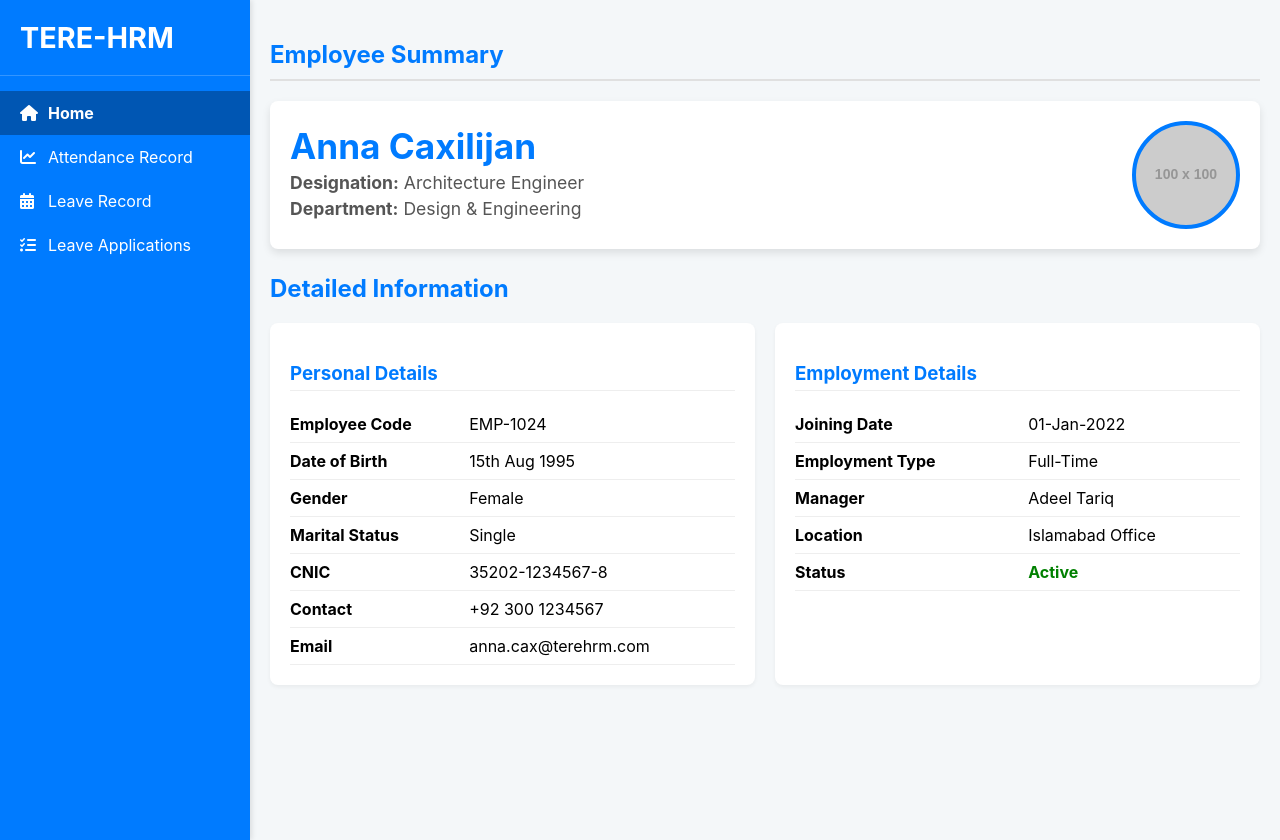
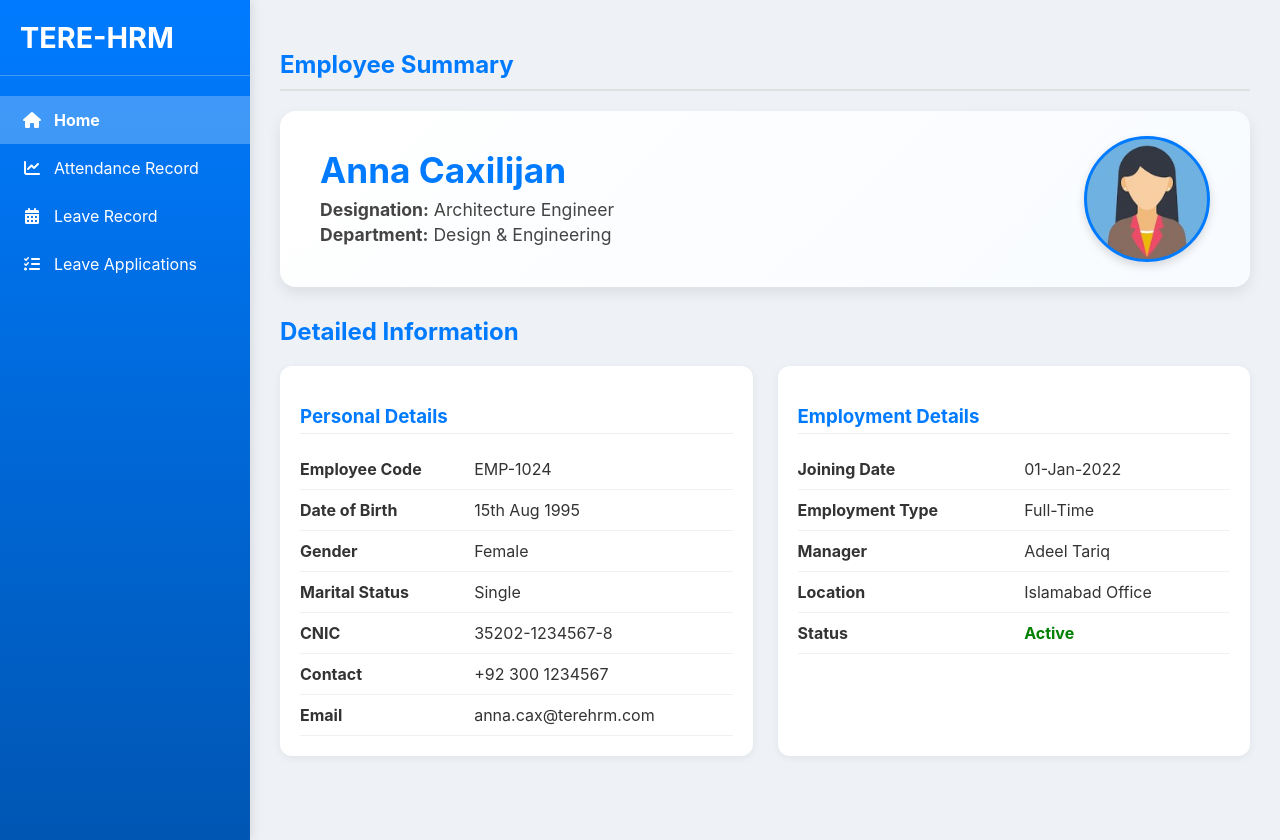
Before and after one commit to Huzaifa9o5/Teresol_Portal_Demo, a plain HTML site: page index.html in a window 1280 px wide. Drawn offline with Linux system fonts and the light colour scheme; placeholder pictures from the web are drawn by us.

Commit message:
latest changes UI

```diff
--- a/index.html
+++ b/index.html
@@ -11,87 +11,132 @@
     <style>
       /* --- Global & Layout Reset --- */
       body {
-        font-family: 'Inter', sans-serif;
-        background-color: #f4f7f9;
+        font-family: "Inter", sans-serif;
+        background-color: #eef2f7;
         margin: 0;
         display: flex;
         min-height: 100vh;
+        color: #333;
       }
-      .dashboard-container { flex-grow: 1; padding: 20px; }
-      .main-content { max-width: 1200px; margin: 0 auto; }
-      h2 { color: #007bff; border-bottom: 2px solid #e0e0e0; padding-bottom: 10px; margin-bottom: 20px; }
-      .summary-card {
-        background-color: white;
-        padding: 20px;
-        border-radius: 8px;
-        box-shadow: 0 2px 4px rgba(0, 0, 0, 0.05);
+      .dashboard-container {
+        flex-grow: 1;
+        padding: 30px;
+      }
+      .main-content {
+        max-width: 1200px;
+        margin: 0 auto;
+      }
+      h2 {
+        color: #007bff;
+        border-bottom: 2px solid #e0e0e0;
+        padding-bottom: 10px;
         margin-bottom: 20px;
       }
+
+      /* --- Card Styles --- */
+      .summary-card {
+        background: white;
+        padding: 20px;
+        border-radius: 12px;
+        box-shadow: 0 2px 8px rgba(0, 0, 0, 0.06);
+        margin-bottom: 20px;
+        transition: transform 0.25s ease, box-shadow 0.25s ease;
+      }
+      .summary-card:hover {
+        transform: translateY(-5px);
+        box-shadow: 0 6px 16px rgba(0, 0, 0, 0.12);
+      }
       .summary-card h3 {
-        color: #007bff; margin-bottom: 15px; border-bottom: 1px solid #eee; padding-bottom: 5px;
+        color: #007bff;
+        margin-bottom: 15px;
+        border-bottom: 1px solid #eee;
+        padding-bottom: 5px;
       }
-      .data-table { width: 100%; border-collapse: collapse; }
-      .data-table td { padding: 8px 0; border-bottom: 1px solid #eee; }
+      .data-table {
+        width: 100%;
+        border-collapse: collapse;
+      }
+      .data-table td {
+        padding: 10px 0;
+        border-bottom: 1px solid #f1f1f1;
+      }
+      .data-table tr:hover td {
+        background: #f9fbff;
+        transition: background 0.2s;
+      }
 
-      /* --- NEW PROFILE HEADER STYLES --- */
+      /* --- Profile Header --- */
       .profile-header-card {
         display: flex;
         justify-content: space-between;
-        align-items: center;
-        background-color: white;
-        padding: 20px;
-        border-radius: 8px;
-        box-shadow: 0 4px 8px rgba(0, 0, 0, 0.1);
-        margin-bottom: 25px;
+        align-items: center; /* ✅ keeps vertical centering */
+        background: linear-gradient(135deg, #ffffff, #f8fbff);
+        padding: 25px 40px; /* ✅ added padding so avatar isn’t stuck to edge */
+        border-radius: 16px;
+        box-shadow: 0 6px 14px rgba(0, 0, 0, 0.08);
+        margin-bottom: 30px;
+        transition: box-shadow 0.3s ease, transform 0.3s ease;
       }
-      .profile-info {
-        flex-grow: 1;
+
+      .profile-header-card:hover {
+        transform: translateY(-4px);
+        box-shadow: 0 8px 20px rgba(0, 0, 0, 0.12);
       }
       .profile-info h1 {
         font-size: 2.2rem;
         color: #007bff;
-        margin: 0 0 5px;
+        margin: 0 0 8px;
       }
       .profile-info p {
         font-size: 1.1rem;
-        color: #555;
-        margin: 0 0 5px;
+        color: #444;
+        margin: 4px 0;
       }
       .profile-avatar {
-        width: 100px;
-        height: 100px;
+        display: flex; /* ✅ make container flexible */
+        justify-content: center; /* ✅ horizontal centering */
+        align-items: center; /* ✅ vertical centering */
+        width: 120px;
+        height: 120px;
         border-radius: 50%;
-        background-color: #e0e0e0; /* Placeholder color */
-        background-image: url('https://placehold.co/100x100/CCCCCC/888888?text=AVATAR'); /* Placeholder image */
+        background-image: url("/assets/images/profile.jpeg");
         background-size: cover;
-        flex-shrink: 0;
-        border: 4px solid #007bff;
+        background-position: center; /* ✅ ensures face is centered */
+        border: 3px solid #007bff;
+        box-shadow: 0 4px 10px rgba(0, 0, 0, 0.15);
+        transition: transform 0.3s ease;
+        margin-left: 20px; /* ✅ gives breathing space from text */
       }
+      .profile-avatar:hover {
+        transform: scale(1.08);
+      }
+
+      /* --- Employee Info Grid --- */
       .employee-info-grid {
         display: grid;
         grid-template-columns: 1fr 1fr;
-        gap: 20px;
+        gap: 25px;
       }
 
-      /* --- STICKY LEFT NAVBAR --- */
+      /* --- Sidebar Nav --- */
       .sidebar-nav {
         width: 250px;
         flex-shrink: 0;
-        background-color: #007bff;
+        background: linear-gradient(180deg, #007bff, #0056b3);
         color: white;
         padding: 20px 0;
         position: sticky;
         top: 0;
         height: 100vh;
         overflow-y: auto;
-        box-shadow: 2px 0 5px rgba(0, 0, 0, 0.1);
+        box-shadow: 2px 0 10px rgba(0, 0, 0, 0.1);
       }
       .sidebar-nav .logo {
         padding: 0 20px 20px;
         font-size: 1.8rem;
         font-weight: bold;
-        border-bottom: 1px solid rgba(255, 255, 255, 0.2);
-        margin-bottom: 15px;
+        border-bottom: 1px solid rgba(255, 255, 255, 0.25);
+        margin-bottom: 20px;
       }
       .sidebar-nav .nav-links {
         list-style: none;
@@ -101,18 +146,23 @@
       .sidebar-nav .nav-links li a {
         display: flex;
         align-items: center;
-        padding: 12px 20px;
+        padding: 14px 22px;
         color: inherit;
         text-decoration: none;
-        transition: background-color 0.2s, color 0.2s;
+        transition: background-color 0.25s, padding-left 0.25s;
       }
-      .sidebar-nav .nav-links li a:hover, .sidebar-nav .nav-links li.active a {
-        background-color: #0056b3;
+      .sidebar-nav .nav-links li a:hover {
+        background: rgba(255, 255, 255, 0.15);
+        padding-left: 28px;
+      }
+      .sidebar-nav .nav-links li.active a {
+        background: rgba(255, 255, 255, 0.25);
         font-weight: bold;
       }
       .sidebar-nav i {
-        margin-right: 10px;
-        width: 18px;
+        margin-right: 12px;
+        width: 20px;
+        text-align: center;
       }
     </style>
   </head>
@@ -122,16 +172,22 @@
       <div class="logo">TERE-HRM</div>
       <ul class="nav-links">
         <li class="active">
-          <a href="index.html"><i class="fas fa-home"></i>Home</a>
+          <a href="/index.html"><i class="fas fa-home"></i>Home</a>
         </li>
         <li>
-          <a href="./pages/attendance_record.html"><i class="fas fa-chart-line"></i>Attendance Record</a>
+          <a href="./pages/attendance_record.html"
+            ><i class="fas fa-chart-line"></i>Attendance Record</a
+          >
         </li>
         <li>
-          <a href="./pages/leave_record.html"><i class="fas fa-calendar-alt"></i>Leave Record</a>
+          <a href="./pages/leave_record.html"
+            ><i class="fas fa-calendar-alt"></i>Leave Record</a
+          >
         </li>
         <li>
-          <a href="./pages/leave_applications.html"><i class="fas fa-list-check"></i>Leave Applications</a>
+          <a href="./pages/leave_applications.html"
+            ><i class="fas fa-list-check"></i>Leave Applications</a
+          >
         </li>
       </ul>
     </nav>
@@ -149,11 +205,11 @@
           <div class="profile-avatar" aria-label="Employee Avatar"></div>
         </section>
 
-
-        <h2 style="font-size: 1.5rem; border-bottom: none; padding-bottom: 0;">Detailed Information</h2>
+        <h2 style="font-size: 1.5rem; border-bottom: none; padding-bottom: 0">
+          Detailed Information
+        </h2>
 
         <div class="employee-info-grid">
-
           <section class="summary-card">
             <h3>Personal Details</h3>
             <table class="data-table">
@@ -212,7 +268,7 @@
                 </tr>
                 <tr>
                   <td><strong>Status</strong></td>
-                  <td style="color: green; font-weight: bold;">Active</td>
+                  <td style="color: green; font-weight: bold">Active</td>
                 </tr>
               </tbody>
             </table>
```
Also changed, not shown: pages/attendance_record.html (+1 -1 lines), pages/leave_applications.html (+1 -1 lines), pages/leave_record.html (+1 -1 lines). Lines whose indentation alone changed are shown as unchanged.
